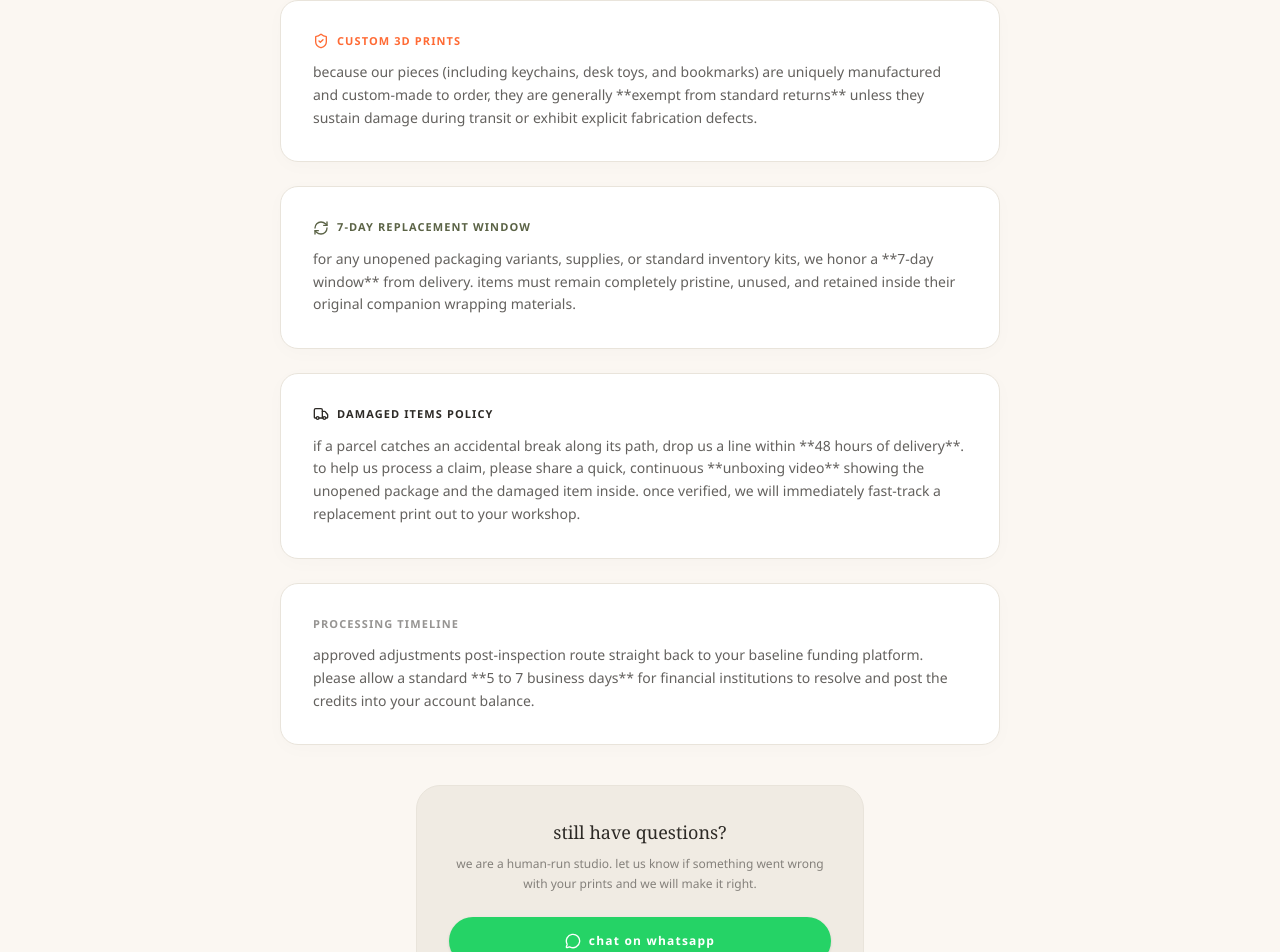
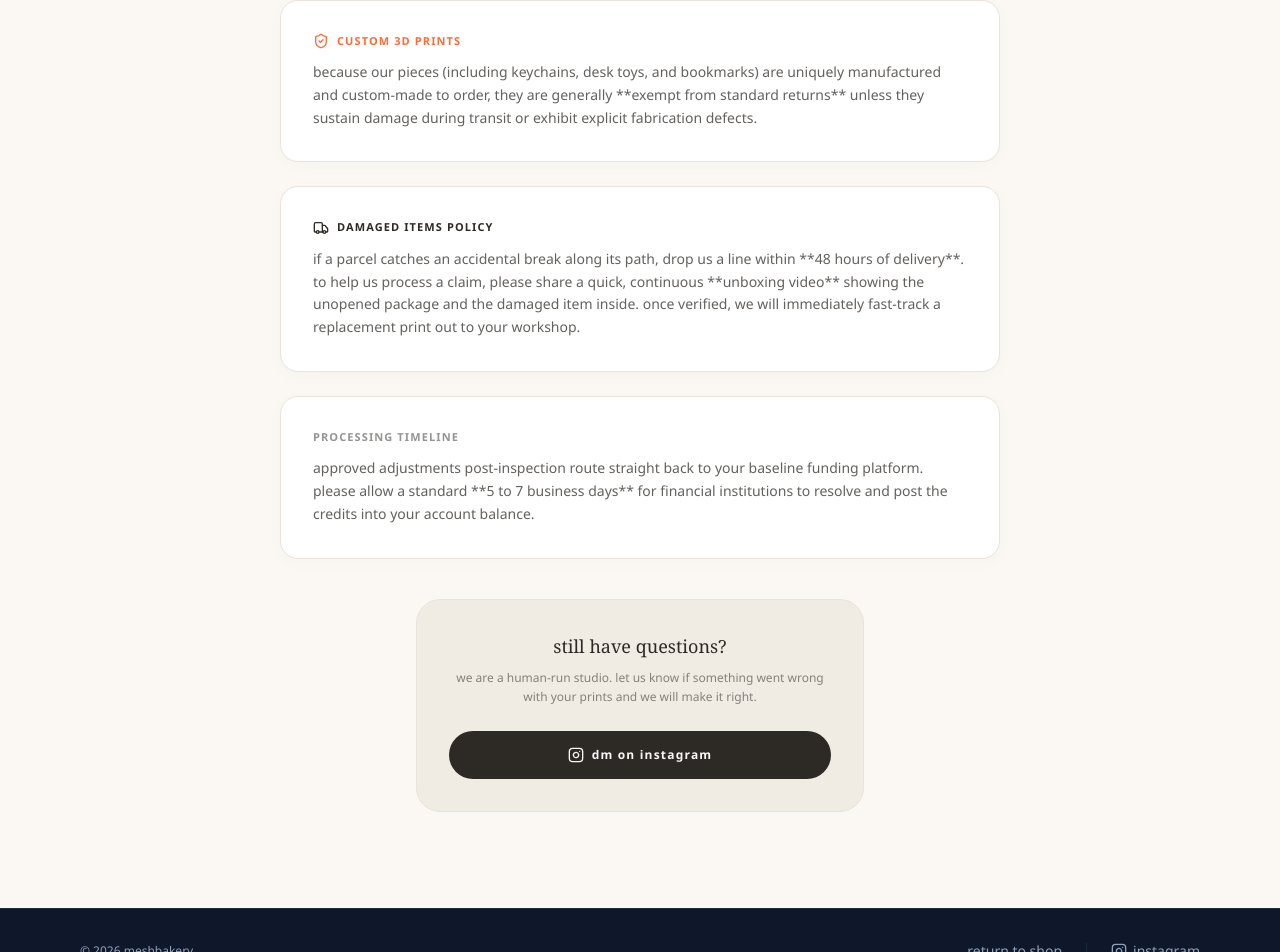
Before and after one commit to prashant-singh/mesh-bakery, a Next.js app: page /return-policy in a window 1280 px wide. Shown: the part 300-1252 px from the top of the page. Built offline with nearby package versions, Linux system fonts and the light colour scheme.

Commit message:
Updated return page.

```diff
--- a/app/return-policy/page.tsx
+++ b/app/return-policy/page.tsx
@@ -62,17 +62,6 @@ export default function ReturnPolicyPage() {
 						</p>
 					</div>
 
-					{/* Section 2: Standard Window */}
-					<div className="flex flex-col rounded-[18px] border border-[#e9e4db] p-6 md:p-8 bg-white shadow-[0_4px_20px_rgba(45,42,38,0.02)]">
-						<div className="flex items-center gap-2 text-[#5b6346] mb-3">
-							<RefreshCw className="h-4 w-4" />
-							<h2 className="text-[11px] font-bold uppercase tracking-widest">7-day replacement window</h2>
-						</div>
-						<p className="text-sm text-[#3d3a36] opacity-80 leading-relaxed">
-							For any unopened packaging variants, supplies, or standard inventory kits, we honor a **7-day window** from delivery. Items must remain completely pristine, unused, and retained inside their original companion wrapping materials.
-						</p>
-					</div>
-
 					{/* Section 3: Damaged Items */}
 					<div className="flex flex-col rounded-[18px] border border-[#e9e4db] p-6 md:p-8 bg-white shadow-[0_4px_20px_rgba(45,42,38,0.02)]">
 						<div className="flex items-center gap-2 text-[#2d2a26] mb-3">
@@ -100,15 +89,6 @@ export default function ReturnPolicyPage() {
 						</p>
 
 						<div className="w-full flex flex-col gap-2">
-							<a
-								href={whatsappHref}
-								target="_blank"
-								rel="noopener noreferrer"
-								className="w-full bg-[#25d366] text-white h-12 rounded-full flex items-center justify-center gap-2 text-xs font-bold tracking-widest hover:bg-[#1fb85a] transition-colors duration-150 shadow-sm"
-							>
-								<MessageCircle className="h-4 w-4" />
-								chat on whatsapp
-							</a>
 
 							<a
 								href={instagramHref}
```
